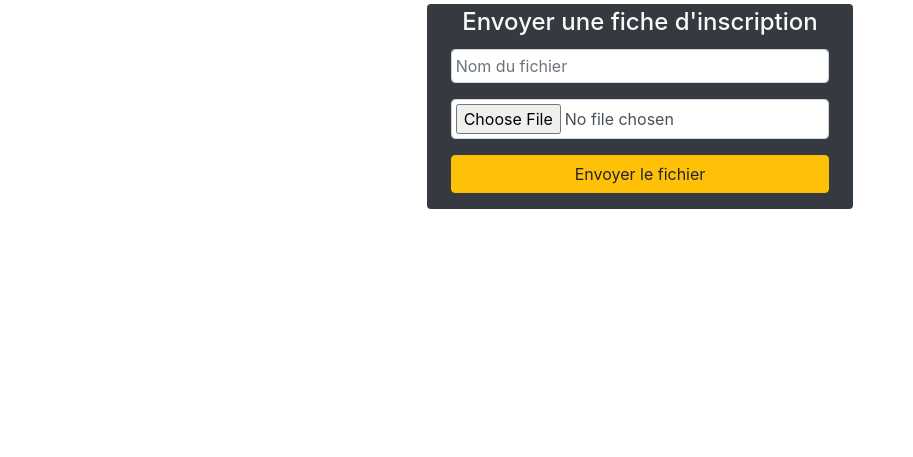
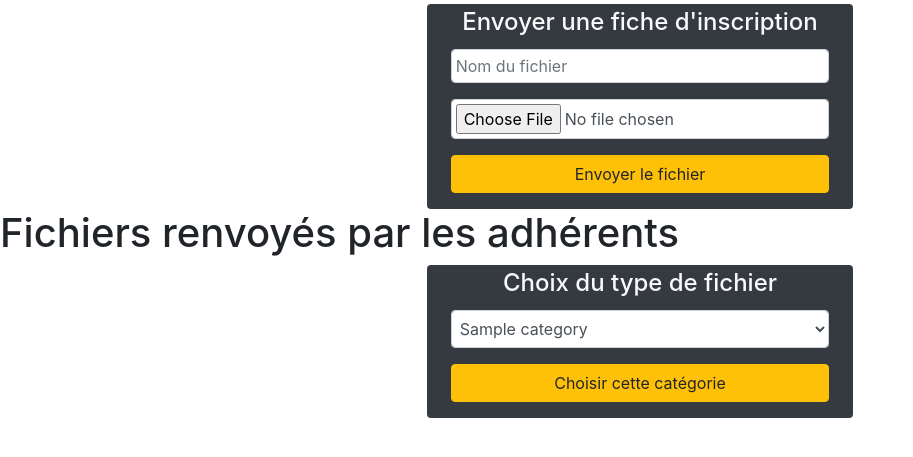
Before and after one commit to SophieMurat/taekwondo, a PHP site: template view/inscriptionFilesView.php in a window 1280 px wide. Shown: the part 122-579 px from the top of the page, without its empty margins (0-913 px from the left). Run offline with PHP 8.4, Linux system fonts and the light colour scheme; the template is opened without the code that fills it: most values are stand-ins (such as "Sample title", 1, 10 or a date in 2020); data that the repository does not hold is empty; some libraries are stand-ins or nearby versions.

Commit message:
ajout de la partie recupération des fiches signés dans l'admin avec choix de categories via un formulaire.

```diff
--- a/controller/Routeur.php
+++ b/controller/Routeur.php
@@ -34,6 +34,7 @@ class Routeur {
                 }
                 elseif ($_GET['action'] == 'addInscriptionFileChoice') {
                     $this->BackendController->addInscriptionFileChoice();
+
                 }
                 elseif ($_GET['action'] == 'addInscriptionFile') {
                     $this->BackendController->addInscriptionFile();
@@ -47,6 +48,9 @@ class Routeur {
                 elseif ($_GET['action'] == 'admin') {
                     $this->BackendController->admin();
                 }
+                elseif ($_GET['action'] == 'getSignedFiles') {
+                    $this->BackendController->getsignedFiles();
+                }
             }
             else {
                 $this->FrontendController->slider();
--- a/view/inscriptionFilesView.php
+++ b/view/inscriptionFilesView.php
@@ -24,6 +24,38 @@
     </div>
 </div>
 
+<h1>Fichiers renvoyés par les adhérents</h1>
+
+<div class="container-fluid">
+            <div class="row justify-content-center">
+                <div class="col-lg-4 bg-dark rounded px-4">
+                <h4 class="text-center text-light p-1">Choix du type de fichier</h4>
+                <form action="index.php?action=addInscriptionFileChoice" method="post">
+                    <div class="form-group">
+                        <select name="category" class="form-control p-1" id="category">
+                        <?php while ($category=$categories->fetch()) {?>
+                            <option <?php if(isset($_POST['fileCategory'])){ /*if(!isset($_POST['category'])) $_POST ['category'] = 1*/;if($category['id'] == $_POST['category']) echo "selected='selected'"; }?>
+                            value="<?= $category['id']?>"><?= $category['category_name']?></option>
+                       <?php }?>
+                        </select>
+                    </div>
+                    <div class="form-group">
+                        <input type="submit" name="fileCategory" class="btn btn-warning btn-block"
+                        value="Choisir cette catégorie">
+                    </div>
+                </form>
+                </div>
+            </div>
+        </div>
+
+ <?php
+ if(isset($_POST['fileCategory'])){
+    foreach($fileCategory as $data):
+        echo $data['adherent_name']. ' ' .$data['adherent_firstname']. ', fichier envoyé le '.$data['upload_date'].' : <a href ="'.$data['adherent_fileUrl'].'">Télécharger</a></br>';
+    endforeach;
+ }
+ ?>
+
 <?php $content = ob_get_clean(); ?>
 
 <?php require('template.php'); ?>
```
Also changed, not shown: controller/BackendController.php (+8 -4 lines), model/FilesManager.php (+10 -0 lines), 2 other files.
